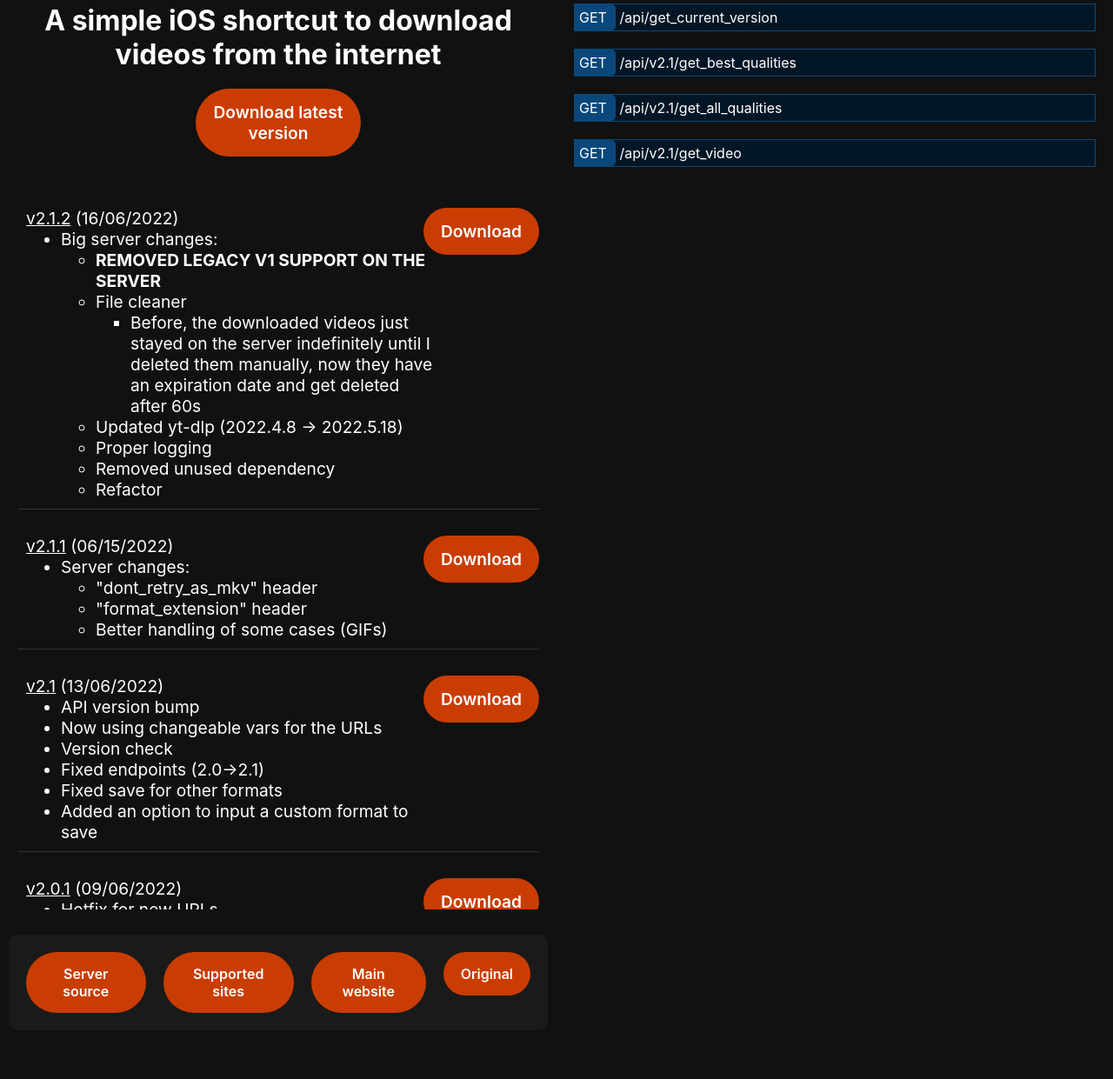
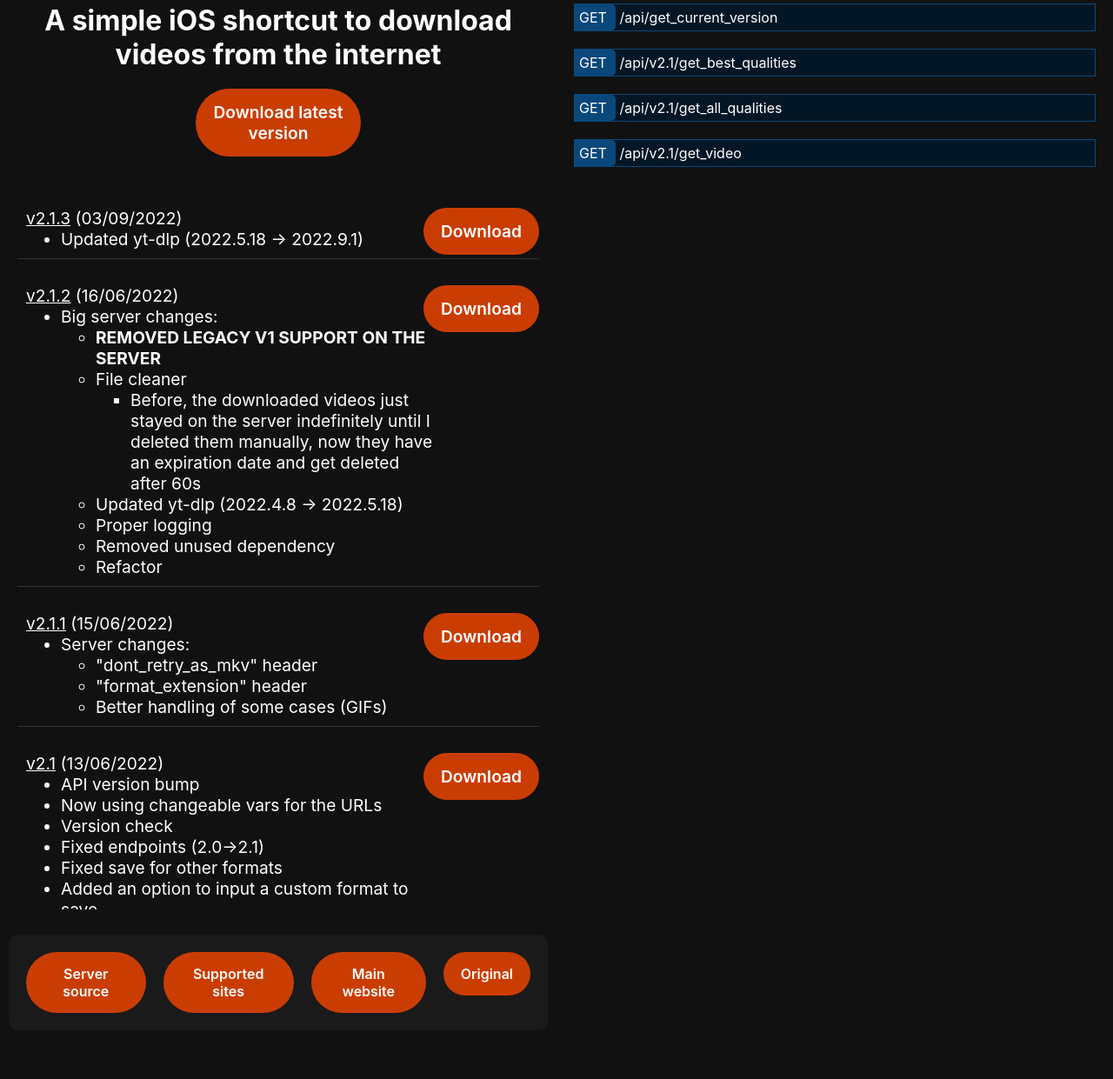
Before and after one commit to Nixuge/mediagrabber, a Flask app: page /index in a window 1280 px wide. Shown: the part 95-1336 px from the top of the page at 87% size. Run offline with Flask 2, Linux system fonts and the light colour scheme.

Commit message:
updated yt-dlp

```diff
--- a/templates/index.html
+++ b/templates/index.html
@@ -18,6 +18,19 @@
             </a>
 
             <div id="legacyReleases">
+
+                <div class="releaseTableView">
+                    <span class="releaseVersion">v2.1.3</span>
+                    <span class="releaseDate">(03/09/2022)</span>
+                    <a class="button right" href="https://www.icloud.com/shortcuts/d6f0262d29dc43f9b647455113d43699">
+                        <div class="innerbutton noanimation">Download</div>
+                    </a>
+                    <ul>
+                        <li>Updated yt-dlp (2022.5.18 -> 2022.9.1)</li>
+                    </ul>
+                </div>
+
+                <hr class="solid">
 
                 <div class="releaseTableView">
                     <span class="releaseVersion">v2.1.2</span>
@@ -50,7 +63,7 @@
 
                 <div class="releaseTableView">
                     <span class="releaseVersion">v2.1.1</span>
-                    <span class="releaseDate">(06/15/2022)</span>
+                    <span class="releaseDate">(15/06/2022)</span>
                     <a class="button right" href="https://www.icloud.com/shortcuts/c132b3146d5b479ba9f6d46043d0071e">
                         <div class="innerbutton noanimation">Download</div>
                     </a>
```
